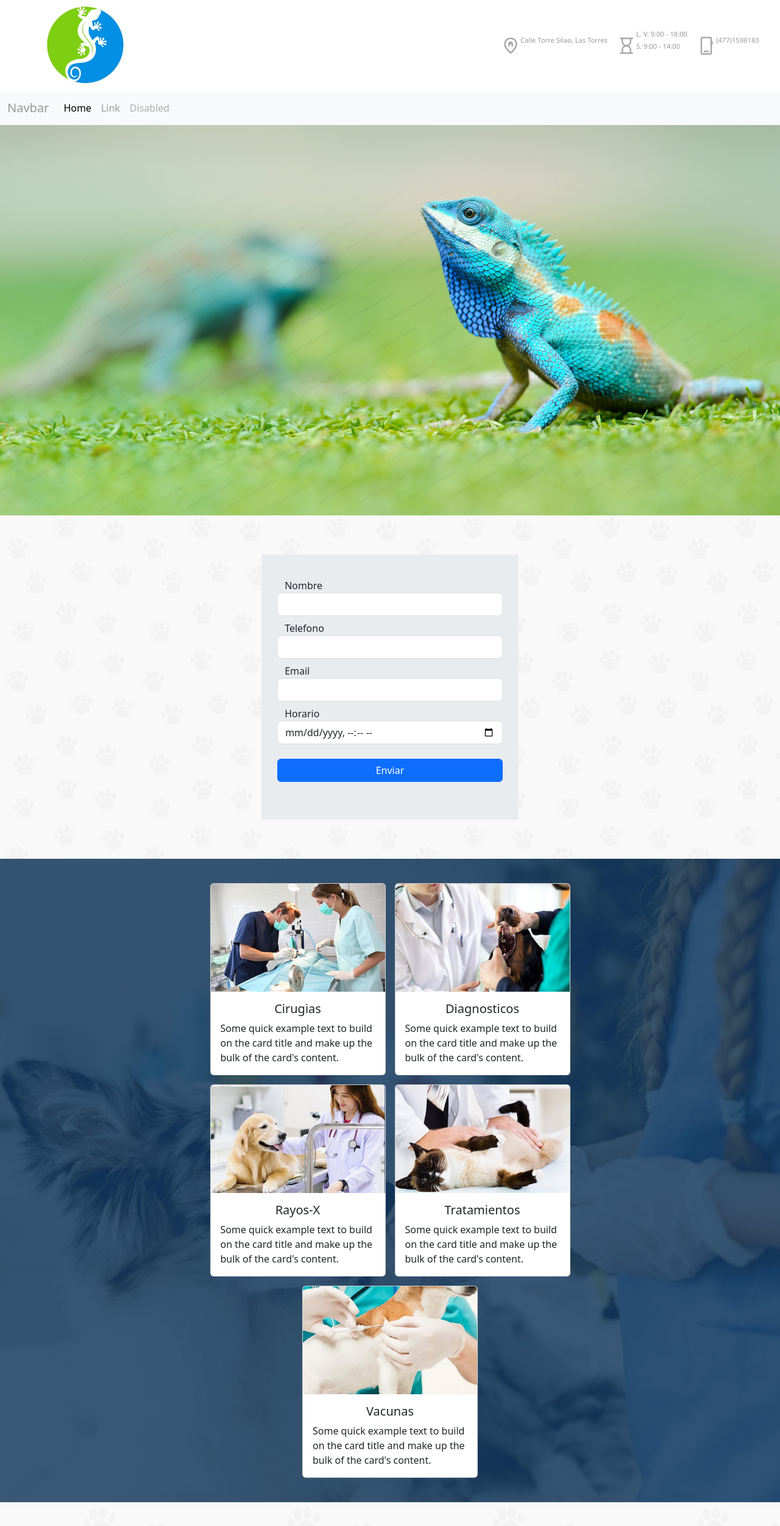
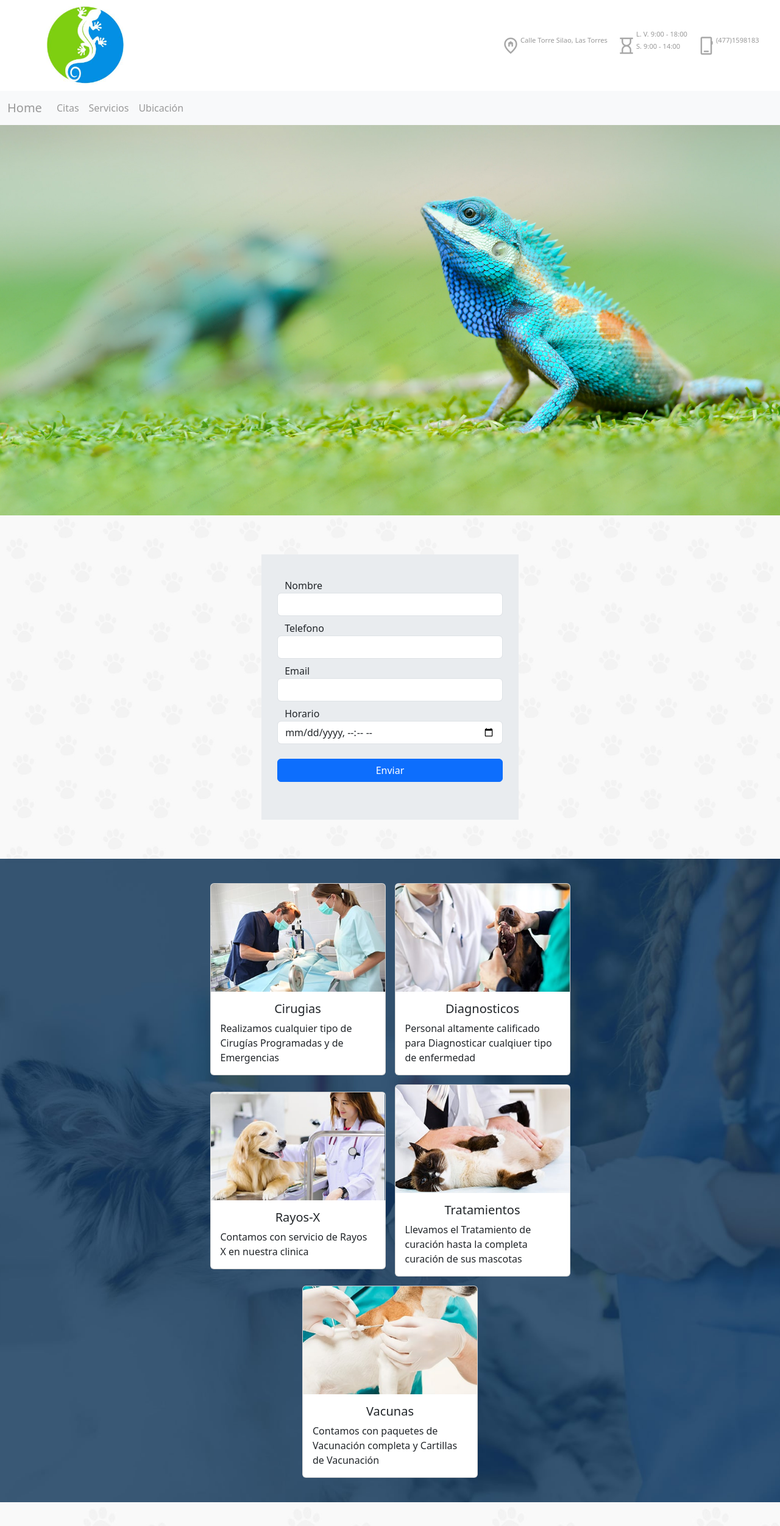
Before and after one commit to emarketingcontacto/vet-app, a React (Create React App) app: page / in a window 1280 px wide. Shown: the top 2502 px of the page at 61% size. Built offline with nearby package versions, Linux system fonts and the light colour scheme; grey boxes are pictures that could not be loaded.

Commit message:
hfer addresess

```diff
--- a/package.json
+++ b/package.json
@@ -9,7 +9,7 @@
     "bootstrap": "^5.3.2",
     "react": "^18.2.0",
     "react-dom": "^18.2.0",
-    "react-scripts": "5.0.1",
+    "react-scripts": "^3.0.1",
     "web-vitals": "^2.1.4"
   },
   "scripts": {
@@ -35,5 +35,9 @@
       "last 1 firefox version",
       "last 1 safari version"
     ]
+  },
+  "devDependencies": {
+    "@babel/plugin-proposal-private-property-in-object": "^7.21.11",
+    "@babel/plugin-transform-private-property-in-object": "^7.23.4"
   }
 }
--- a/src/components/Appointent.js
+++ b/src/components/Appointent.js
@@ -4,7 +4,7 @@ import BackgroundAnimal from "../assets/backgroundAnimal.jpg";
 
 const Appointent = () => {
   return (
-	  <div className="appointment" style={{ backgroundImage: `url(${BackgroundAnimal})` }}>
+	  <div id='citas' className="appointment" style={{ backgroundImage: `url(${BackgroundAnimal})` }}>
 
 		  <div className="form-container container">
 
--- a/src/components/Footer.js
+++ b/src/components/Footer.js
@@ -21,7 +21,7 @@ const footer = () => {
 				<a href="tel:+">
 					<span class="material-symbols-outlined">on_device_training</span>
 				</a>
-				<a href="http://facebook.com" className='facebook'>
+				<a href="http://facebook.com" className='facebook' alt="facebook">
 					<img src={Facebook} width={20} />
 				</a>
 			  </div>
--- a/src/components/HeaderBanner.js
+++ b/src/components/HeaderBanner.js
@@ -1,6 +1,5 @@
 import React from 'react';
 import Background from '../assets/background.jpg';
-import HeaderImage from '../assets/headerImage.png';
 import "./HeaderBanner.css";
 
 
--- a/src/components/Map.js
+++ b/src/components/Map.js
@@ -4,9 +4,9 @@ import BackgroundAnimal from "../assets/backgroundAnimal.jpg";
 
 const Map = () => {
   return (
-	  <div className="map" style={{backgroundImage:`url(${BackgroundAnimal})`}}>
+	  <div id='ubicacion' className="map" style={{backgroundImage:`url(${BackgroundAnimal})`}}>
 
-		  <iframe src="https://www.google.com/maps/embed?pb=!1m18!1m12!1m3!1d3720.672230349126!2d-101.75816752338795!3d21.16543848051835!2m3!1f0!2f0!3f0!3m2!1i1024!2i768!4f13.1!3m3!1m2!1s0x842bc79c402c520b%3A0x67dcd03581265aff!2sCentro%20Veterinario%20Las%20Torres!5e0!3m2!1sen!2smx!4v1704350407491!5m2!1sen!2smx" width="600" height="450"  allowfullscreen="" loading="lazy" referrerpolicy="no-referrer-when-downgrade"></iframe>
+		  <iframe src="https://www.google.com/maps/embed?pb=!1m18!1m12!1m3!1d3720.672230349126!2d-101.75816752338795!3d21.16543848051835!2m3!1f0!2f0!3f0!3m2!1i1024!2i768!4f13.1!3m3!1m2!1s0x842bc79c402c520b%3A0x67dcd03581265aff!2sCentro%20Veterinario%20Las%20Torres!5e0!3m2!1sen!2smx!4v1704350407491!5m2!1sen!2smx" width="600" height="450"  allowfullscreen="" loading="lazy" referrerpolicy="no-referrer-when-downgrade" title='MapLocation'></iframe>
 
 	  </div>
   )
--- a/src/components/Navbar.js
+++ b/src/components/Navbar.js
@@ -8,20 +8,20 @@ function Navbar() {
   return (
     <nav className="navbar navbar-expand-lg bg-body-tertiary">
     <div className="container-fluid">
-      <a className="navbar-brand" href="#">Navbar</a>
+      <a className="navbar-brand" href="/">Home</a>
       <button className="navbar-toggler" type="button" data-bs-toggle="collapse" data-bs-target="#navbarSupportedContent" aria-controls="navbarSupportedContent" aria-expanded="false" aria-label="Toggle navigation">
         <span className="navbar-toggler-icon"></span>
       </button>
       <div className="collapse navbar-collapse" id="navbarSupportedContent">
         <ul className="navbar-nav me-auto mb-2 mb-lg-0">
           <li className="nav-item">
-            <a className="nav-link active" aria-current="page" href="#">Home</a>
+            <a className="nav-link" aria-current="page" href="#citas">Citas</a>
           </li>
           <li className="nav-item">
-            <a className="nav-link" href="#">Link</a>
+            <a className="nav-link" href="#servicios">Servicios</a>
           </li>
           <li className="nav-item">
-            <a className="nav-link disabled" aria-disabled="true">Disabled</a>
+            <a className="nav-link" href='#ubicacion'>Ubicación</a>
           </li>
         </ul>
       </div>
--- a/src/components/Services.js
+++ b/src/components/Services.js
@@ -12,7 +12,7 @@ import Vacunas from '../assets/vacunas.jpg';
 
 const Services = () => {
   return (
-	  <div className="services" style={{backgroundImage:`url(${ServicesBackground})`}}>
+	  <div id='servicios' className="services" style={{backgroundImage:`url(${ServicesBackground})`}}>
 
 		<div className="cards">
 
@@ -20,7 +20,7 @@ const Services = () => {
 				<img src={Cirugias} class="card-img-top" alt="..."/>
 					<div class="card-body">
 						<h5 class="card-title text-center">Cirugias</h5>
-						<p class="card-text">Some quick example text to build on the card title and make up the bulk of the card's content.</p>
+						<p class="card-text">Realizamos cualquier tipo de Cirugías Programadas y  de Emergencias</p>
 					</div>
 			</div>
 
@@ -28,7 +28,7 @@ const Services = () => {
 				<img src={Diagnosticos} class="card-img-top" alt="..."/>
 					<div class="card-body">
 						<h5 class="card-title text-center">Diagnosticos</h5>
-						<p class="card-text">Some quick example text to build on the card title and make up the bulk of the card's content.</p>
+						<p class="card-text">Personal altamente calificado para Diagnosticar cualqiuer tipo de enfermedad</p>
 					</div>
 			</div>
 
@@ -37,7 +37,7 @@ const Services = () => {
 				<img src={Rayosx} class="card-img-top" alt="..."/>
 					<div class="card-body">
 						<h5 class="card-title text-center">Rayos-X</h5>
-						<p class="card-text">Some quick example text to build on the card title and make up the bulk of the card's content.</p>
+					  <p class="card-text">Contamos con servicio de Rayos X en nuestra clinica</p>
 					</div>
 			</div>
 
@@ -45,7 +45,7 @@ const Services = () => {
 				<img src={Tratamientos} class="card-img-top" alt="..."/>
 					<div class="card-body">
 						<h5 class="card-title text-center">Tratamientos</h5>
-						<p class="card-text">Some quick example text to build on the card title and make up the bulk of the card's content.</p>
+						<p class="card-text">Llevamos el Tratamiento de curación hasta la completa curación de sus mascotas</p>
 					</div>
 			</div>
 
@@ -54,7 +54,7 @@ const Services = () => {
 				<img src={Vacunas} class="card-img-top" alt="..."/>
 					<div class="card-body">
 						<h5 class="card-title text-center">Vacunas</h5>
-						<p class="card-text">Some quick example text to build on the card title and make up the bulk of the card's content.</p>
+						<p class="card-text">Contamos con paquetes de Vacunación completa y Cartillas de Vacunación</p>
 					</div>
 			</div>
 		</div>
```
Also changed, not shown: 1 other file (tests, documents, lock files or other folders).
